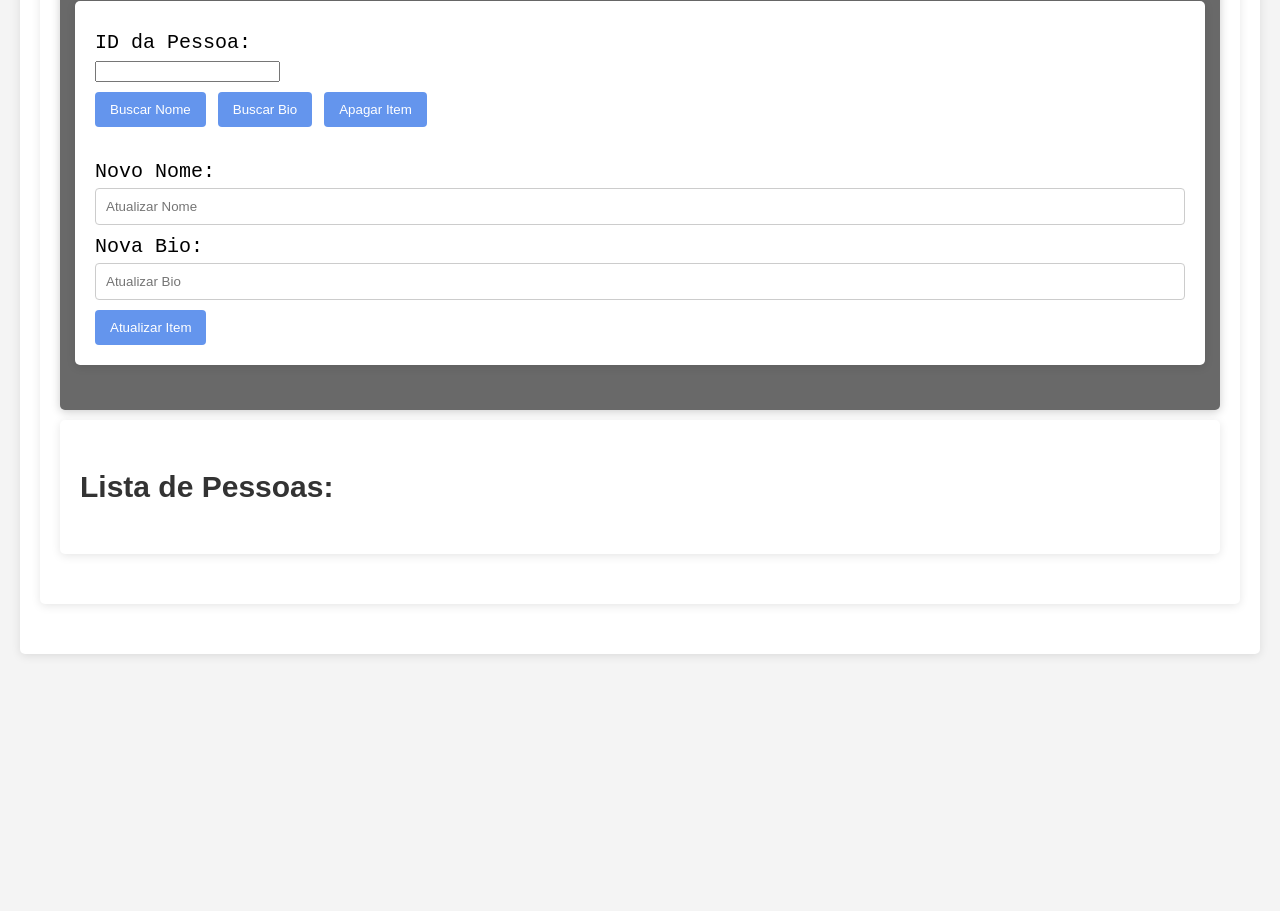
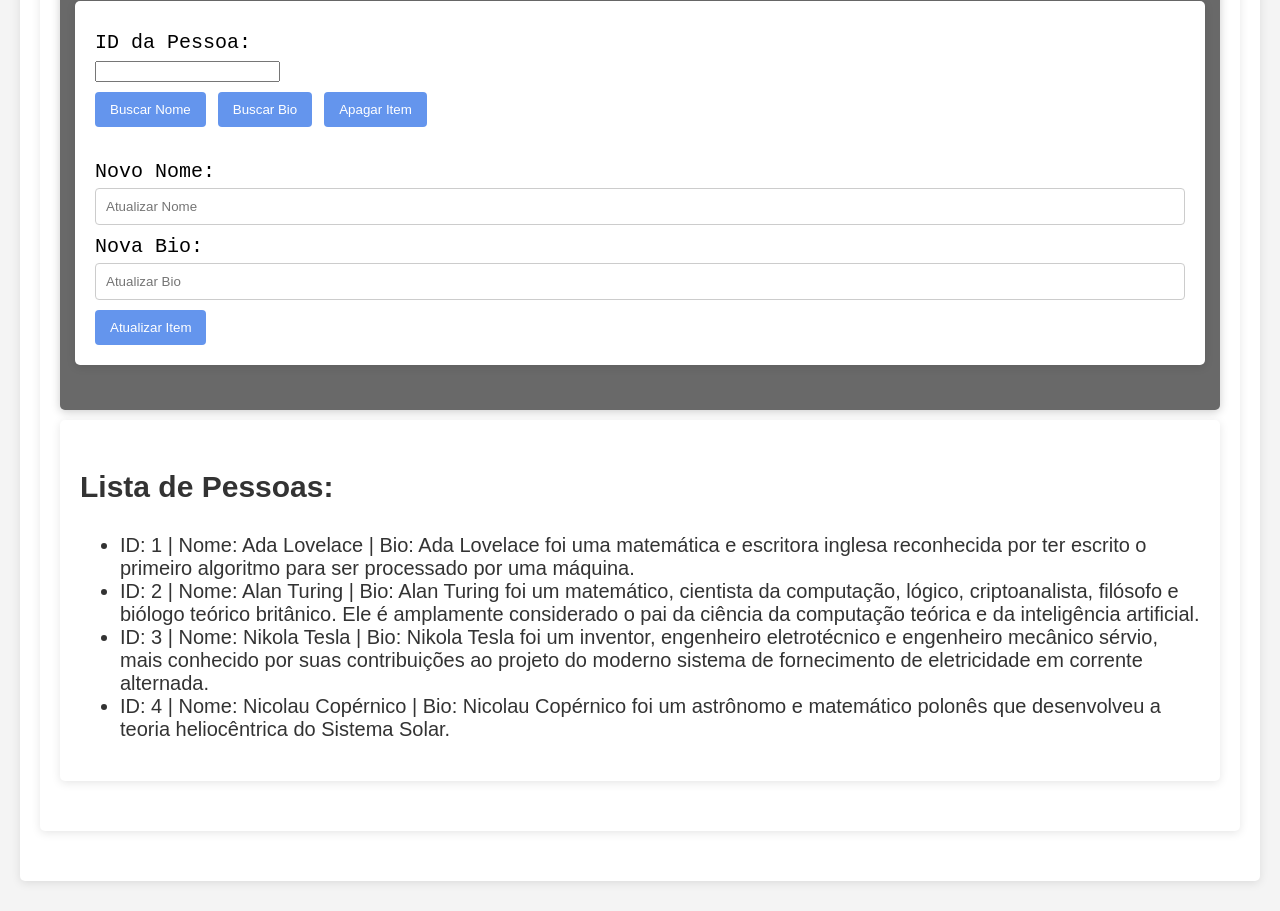
Before and after one commit to sarahaffonco/OrionBootcamp, a website: page index.html in a window 1280 px wide. Shown: the part 1278-2189 px from the top of the page. Before the commit the page ends 1962 px from the top, so only its background shows below. Drawn offline with Linux system fonts and the light colour scheme.

Commit message:
corrigindo erro lista

```diff
--- a/index.html
+++ b/index.html
@@ -5,7 +5,8 @@
     <meta charset="UTF-8">
     <meta name="viewport" content="width=device-width, initial-scale=1.0">
     <title>Exercicios</title>
-    <style> body {
+    <style>
+        body {
             font-family: Arial, sans-serif;
             margin: 20px;
             background-color: #f4f4f4;
@@ -13,7 +14,10 @@
             font-size: 20px;
 
         }
-    h1,h2,h3{
+
+        h1,
+        h2,
+        h3 {
             font-size: 30px;
 
         }
@@ -25,33 +29,38 @@
             border-radius: 5px;
             box-shadow: 0 2px 10px rgba(0, 0, 0, 0.1);
         }
+
         label {
             display: block;
             margin: 10px 0 5px;
             color: #000000;
         }
+
         input[type="text"] {
             width: calc(100% - 22px);
             padding: 10px;
             border: 1px solid #ccc;
             border-radius: 4px;
         }
+
         button {
             margin-top: 10px;
             padding: 10px 15px;
-        background-color:#6495ED;
+            background-color: #6495ED;
             color: #FFFFFF;
             border: none;
             border-radius: 4px;
             cursor: pointer;
         }
+
         button:hover {
-        background-color:#0000FF;
+            background-color: #0000FF;
             color: #FFFFFF;
             transition: 1s;
         }
+
         .code-box {
-        background:		#696969;
+            background: #696969;
             color: #ecf0f1;
             padding: 15px;
             border-radius: 5px;
@@ -132,8 +141,6 @@
                     <label for="newBio">Nova Bio:</label>
                     <input type="text" id="newBio" placeholder="Atualizar Bio">
 
-                    <br>
-
                     <button onclick="updateItem()">Atualizar Item</button>
                 </div>
             </div>
@@ -181,13 +188,13 @@
                 ];
 
                 function showlistPerson() {
-                    const listPerson = document.getElementById("listPerson");
-                    listPerson.innerHTML = ""; // Limpar lista
+                    const listElement = document.getElementById("listPerson");
+                    listElement.innerHTML = "";
 
                     listPerson.forEach(person => {
                         const li = document.createElement("li");
                         li.textContent = `ID: ${person.id} | Nome: ${person.name} | Bio: ${person.bio}`;
-                        listPerson.appendChild(li);
+                        listElement.appendChild(li);
                     });
                 }
 
```
Lines whose indentation alone changed are shown as unchanged.
